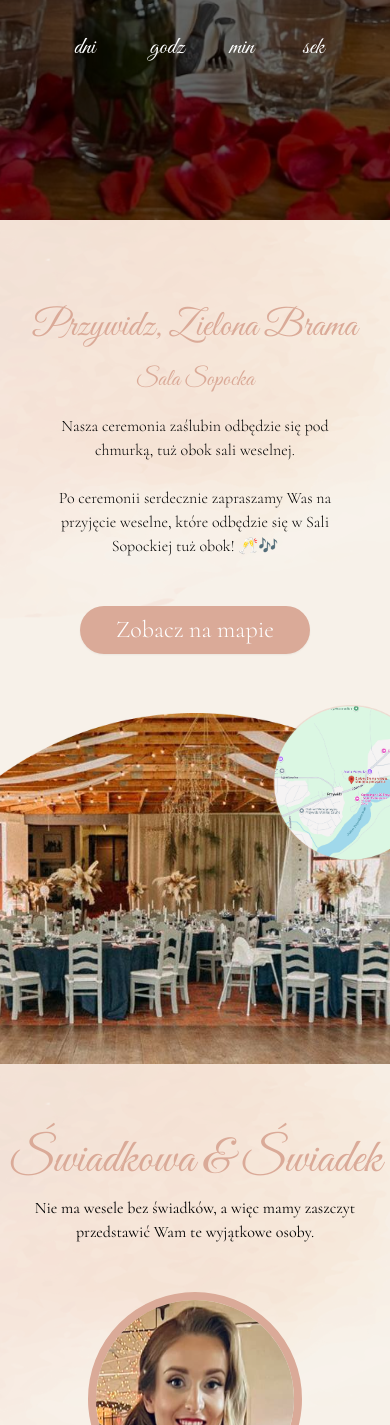
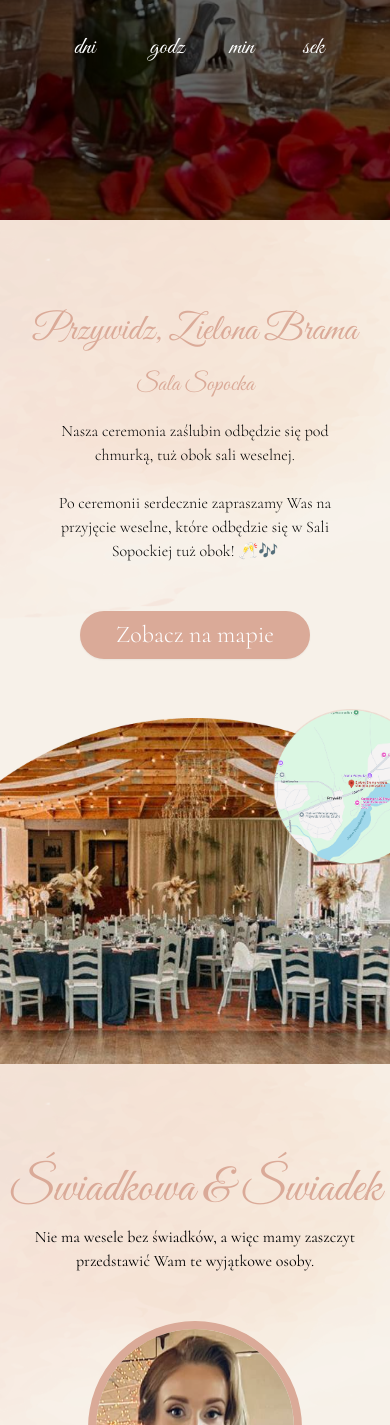
Before and after one commit to Milszym/wedding-web, a React (Create React App) app: page / in a window 390 px wide. Shown: the part 624-2049 px from the top of the page. Built offline with nearby package versions, Linux system fonts and the light colour scheme.

Commit message:
Make title margin-top better suited to mobile

```diff
--- a/src/ui/sections/location/mobile/locationMobile.css
+++ b/src/ui/sections/location/mobile/locationMobile.css
@@ -9,7 +9,7 @@
 
 .locationMobileText {
     flex: 1;
-    margin-top: 5em;
+    margin-top: 10vh;
     display: flex;
     flex-direction: column;
     justify-items: center;
--- a/src/ui/sections/weddingWitnesses/weddingWitnesses.css
+++ b/src/ui/sections/weddingWitnesses/weddingWitnesses.css
@@ -53,6 +53,7 @@
     }
 
     .weddingWitnessesTitle {
+        margin-top: 7vh;
         font-size: 3em;
     }
 
```
